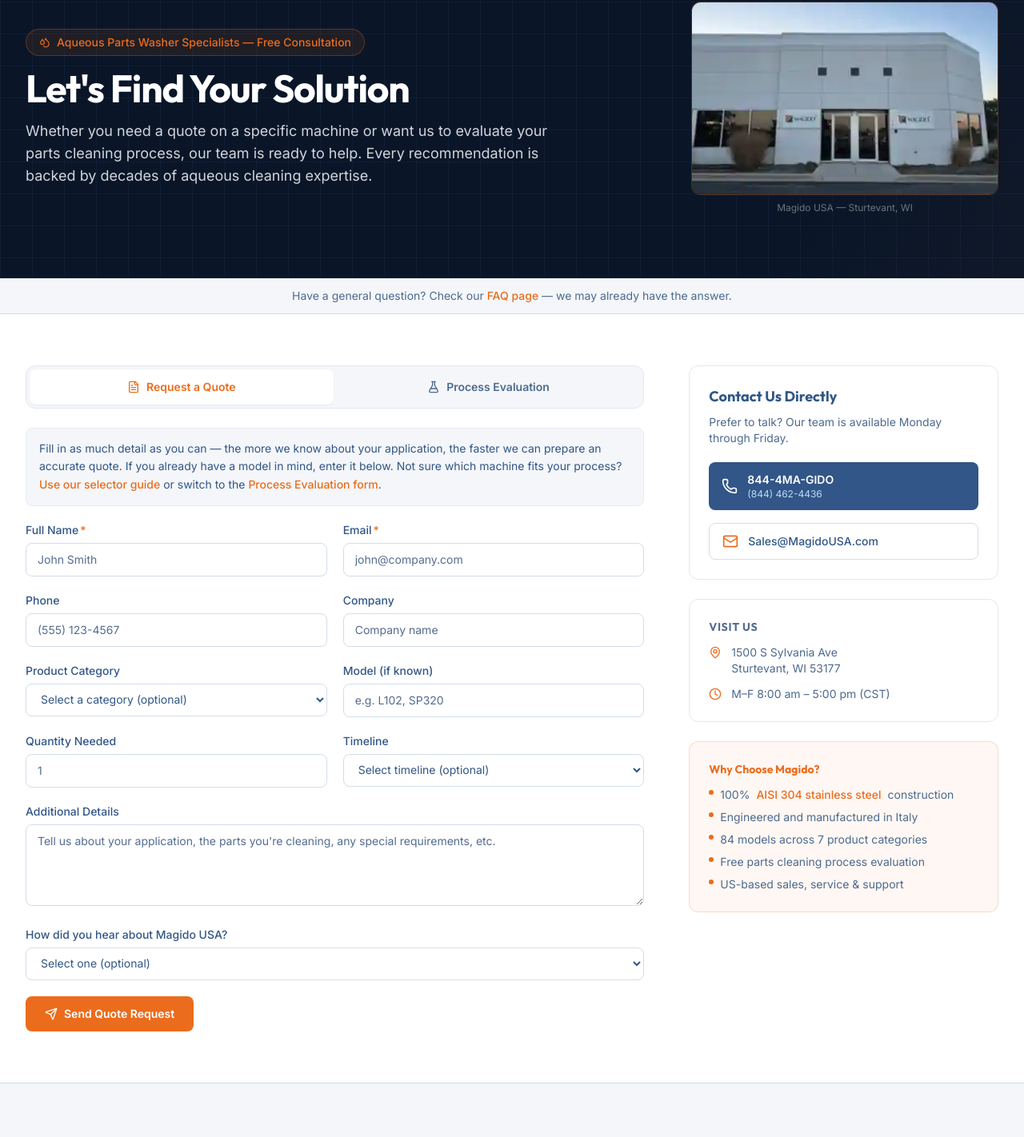
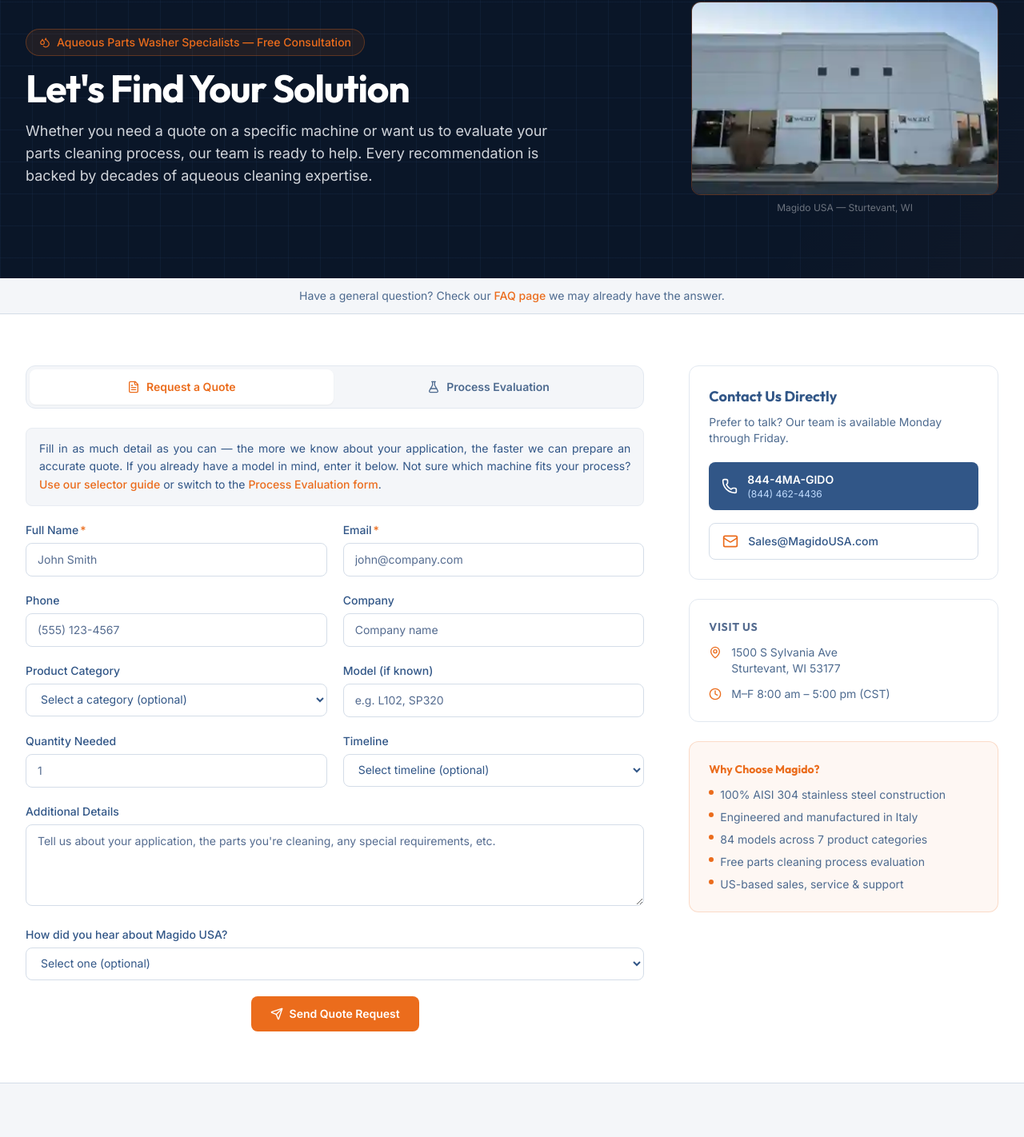
Before and after one commit to JasonBee99/MagidoUSA, a Next.js app: page /contact in a window 1280 px wide. Shown: the part 255-1677 px from the top of the page at 80% size. Built offline with nearby package versions, Linux system fonts and the light colour scheme.

Commit message:
Phase 24: contact — remove dash before 'we', justify form intro, center submit btn, remove AISI link in Why Choose Us

```diff
--- a/src/app/contact/page.tsx
+++ b/src/app/contact/page.tsx
@@ -200,7 +200,7 @@
               FAQ page
             </Link>
             <br className="sm:hidden" />
-            {' '}— we may already have the answer.
+            {' '}we may already have the answer.
           </p>
         </div>
       </div>
@@ -255,7 +255,7 @@
                       <input type="hidden" name="_subject" value="New Quote Request — Magido USA Website" />
 
                       {/* Form intro */}
-                      <div className="rounded-lg border border-[var(--color-border-light)] bg-[var(--color-bg-secondary)] px-4 py-3.5 text-sm text-[var(--color-text)] leading-relaxed">
+                      <div className="rounded-lg border border-[var(--color-border-light)] bg-[var(--color-bg-secondary)] px-4 py-3.5 text-sm text-[var(--color-text)] leading-relaxed text-justify">
                         Fill in as much detail as you can — the more we know about your application, the faster we can prepare an accurate quote.
                         If you already have a model in mind, enter it below. Not sure which machine fits your process?{' '}
                         <Link href="/how-to-choose" className="font-medium text-magido-orange hover:underline">
@@ -561,7 +561,7 @@
                   <ul className="mt-3 space-y-2 text-sm text-[var(--color-text-secondary)]">
                     <li className="flex items-start gap-2">
                       <span className="mt-1 h-1.5 w-1.5 flex-shrink-0 rounded-full bg-magido-orange" />
-                      100% <a href="/solutions/aisi-304-stainless-steel-parts-washers" className="text-magido-orange hover:text-magido-blue font-medium">AISI 304 stainless steel</a> construction
+                      100% AISI 304 stainless steel construction
                     </li>
                     <li className="flex items-start gap-2">
                       <span className="mt-1 h-1.5 w-1.5 flex-shrink-0 rounded-full bg-magido-orange" />
@@ -763,7 +763,7 @@
     <button
       type="submit"
       disabled={status === 'submitting'}
-      className="inline-flex items-center gap-2 rounded-lg bg-magido-orange px-6 py-3 text-sm font-semibold text-white transition-colors hover:bg-magido-orange-dark disabled:cursor-not-allowed disabled:opacity-60"
+      className="mx-auto flex items-center gap-2 rounded-lg bg-magido-orange px-6 py-3 text-sm font-semibold text-white transition-colors hover:bg-magido-orange-dark disabled:cursor-not-allowed disabled:opacity-60"
     >
       {status === 'submitting' ? (
         <>
```
